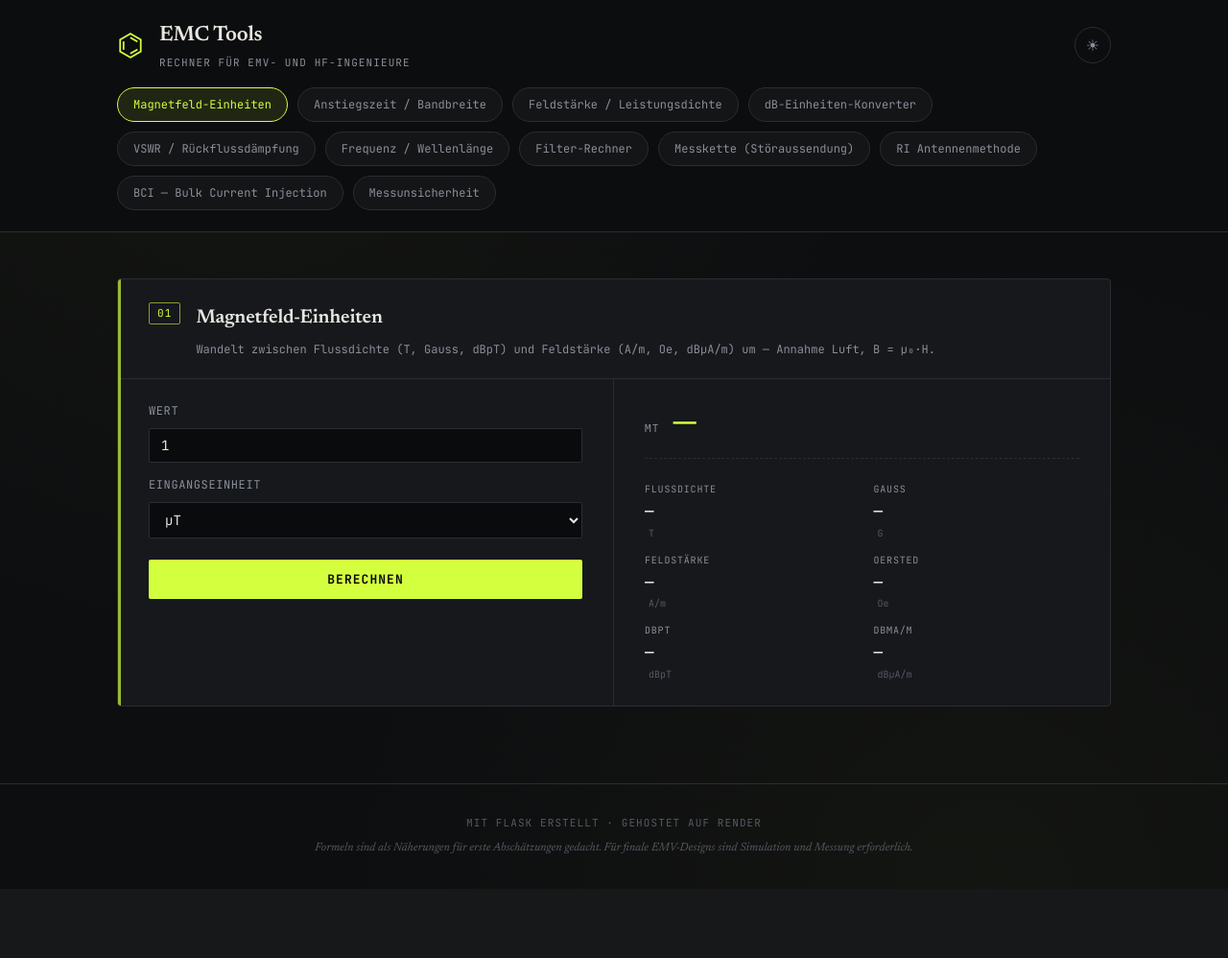
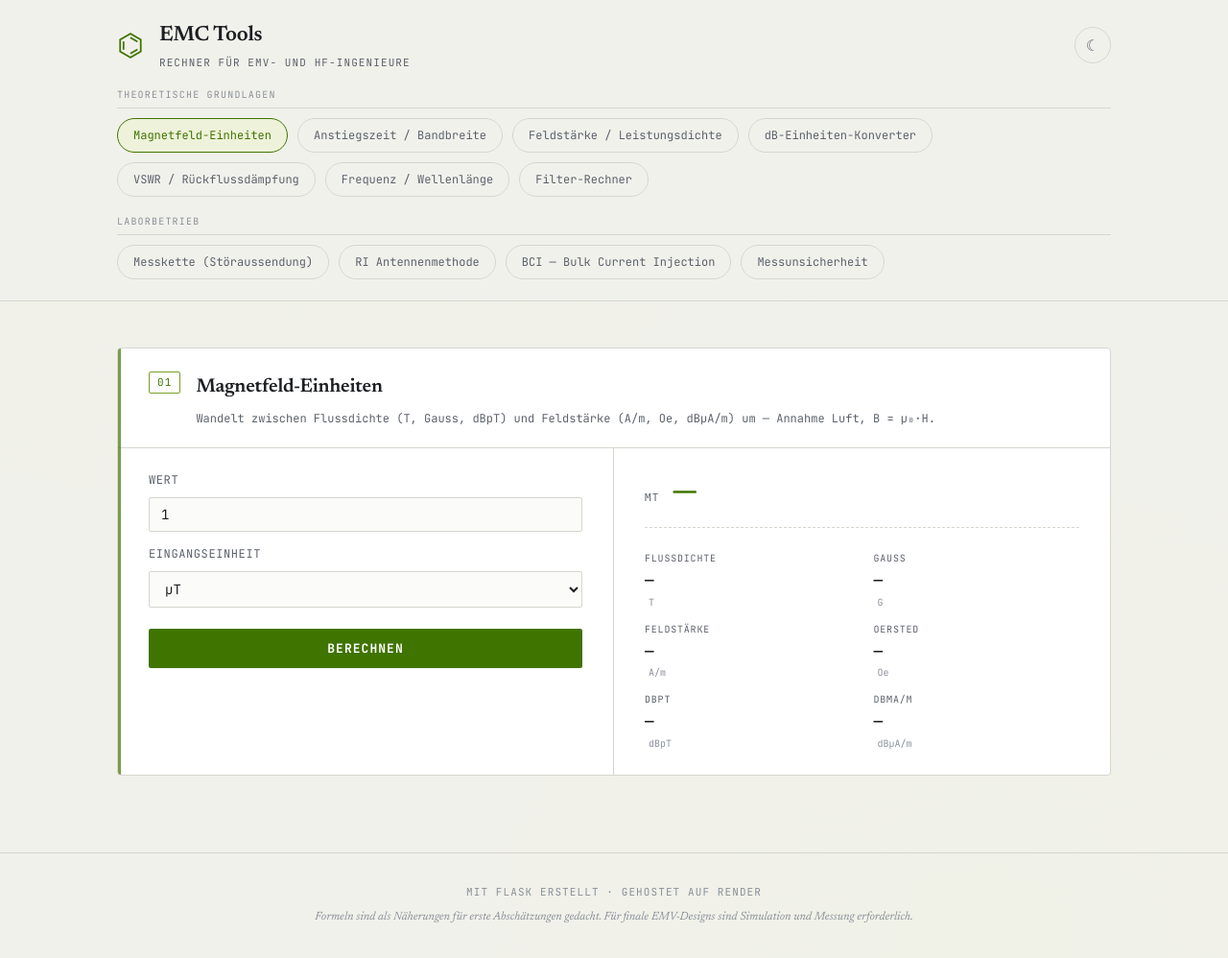
Before and after one commit to guanglingren/111000-emc, a Flask app: page / in a window 1280 px wide. Shown: the whole page at 96% size. Before the commit the page ends 889 px from the top, so only its background shows below. Run offline with Flask 3, Linux system fonts and the light colour scheme.

Commit message:
Group tools by category, fix unit casing, default to light theme
- Stop uppercasing input unit labels so V/m, mA, dBµV render correctly
- Group calculators into "Theoretische Grundlagen" and "Laborbetrieb"
  with category headers in the navigation
- Enlarge fonts in the Messkette / RI / BCI block diagrams
- Default to the light theme when no preference is stored

Co-Authored-By: Claude Opus 4.7 <noreply@anthropic.com>

```diff
--- a/static/style.css
+++ b/static/style.css
@@ -185,6 +185,21 @@ body {
   background: rgba(212, 255, 63, 0.1);
 }
 
+.tab-cat {
+  flex: 1 1 100%;
+  font-size: 10px;
+  letter-spacing: 0.12em;
+  text-transform: uppercase;
+  color: var(--text-faint);
+  margin: 8px 0 0;
+  padding-bottom: 5px;
+  border-bottom: 1px solid var(--border);
+}
+
+.tab-cat:first-child {
+  margin-top: 0;
+}
+
 .card.hidden,
 [data-db-fields].hidden {
   display: none;
@@ -292,6 +307,7 @@ main {
   right: 12px;
   bottom: 9px;
   font-style: normal;
+  text-transform: none;
   color: var(--text-faint);
   font-size: 11px;
   pointer-events: none;
--- a/templates/index.html
+++ b/templates/index.html
@@ -7,13 +7,14 @@
 <link rel="preconnect" href="https://fonts.googleapis.com">
 <link rel="preconnect" href="https://fonts.gstatic.com" crossorigin>
 <link href="https://fonts.googleapis.com/css2?family=JetBrains+Mono:wght@400;500;700&family=Newsreader:ital,wght@0,400;0,600;1,400&display=swap" rel="stylesheet">
-<link rel="stylesheet" href="{{ url_for('static', filename='style.css') }}?v=12">
+<link rel="stylesheet" href="{{ url_for('static', filename='style.css') }}?v=13">
 <script>
   (function () {
+    var t = "light";
     try {
-      var t = localStorage.getItem("emc-theme");
-      if (t) document.documentElement.dataset.theme = t;
+      t = localStorage.getItem("emc-theme") || "light";
     } catch (e) {}
+    document.documentElement.dataset.theme = t;
   })();
 </script>
 </head>
@@ -524,13 +525,25 @@ function goHome() {
   window.scrollTo(0, 0);
 }
 
-cards.forEach(card => {
+const navCategories = [
+  {key: "basics", label: "Theoretische Grundlagen"},
+  {key: "lab", label: "Laborbetrieb"},
+];
+navCategories.forEach(cat => {
+  const matching = cards.filter(c => c.dataset.category === cat.key);
+  if (!matching.length) return;
+  const head = document.createElement("div");
+  head.className = "tab-cat";
+  head.textContent = cat.label;
+  tabNav.append(head);
+  matching.forEach(card => {
     const btn = document.createElement("button");
     btn.type = "button";
     btn.dataset.card = card.id;
     btn.textContent = card.querySelector(".card-head h2").textContent;
     btn.addEventListener("click", () => openCard(card.id));
     tabNav.append(btn);
+  });
 });
 if (cards.length) showCard(cards[0].id);
 document.body.dataset.view = "home";
@@ -631,11 +644,11 @@ function blockRow(ctx, c, blocks, W, y) {
     ctx.fillStyle = c.bg; ctx.strokeStyle = c.dim; ctx.lineWidth = 1.4;
     ctx.fillRect(x, y, bw, bh); ctx.strokeRect(x, y, bw, bh);
     ctx.textAlign = "center";
-    ctx.fillStyle = c.dim; ctx.font = "10px monospace";
-    ctx.fillText(b.t, x + bw / 2, y + 17);
+    ctx.fillStyle = c.dim; ctx.font = "12px monospace";
+    ctx.fillText(b.t, x + bw / 2, y + 16);
     if (b.v) {
-      ctx.fillStyle = c.accent; ctx.font = "11px monospace";
-      ctx.fillText(b.v, x + bw / 2, y + 31);
+      ctx.fillStyle = c.accent; ctx.font = "12px monospace";
+      ctx.fillText(b.v, x + bw / 2, y + 32);
     }
     if (i < n - 1) {
       const ax = x + bw, ax2 = ax + gap;
@@ -744,25 +757,25 @@ function drawChain(panel, result) {
   const W = canvas.width, H = canvas.height;
   ctx.clearRect(0, 0, W, H);
 
-  ctx.fillStyle = c.dim; ctx.font = "11px monospace"; ctx.textAlign = "left";
+  ctx.fillStyle = c.dim; ctx.font = "12px monospace"; ctx.textAlign = "left";
   ctx.fillText(result.result_label.toUpperCase(), 16, 24);
-  ctx.fillStyle = c.accent; ctx.font = "600 25px monospace";
-  ctx.fillText(result.result + " " + result.result_unit, 16, 50);
-  ctx.fillStyle = c.faint; ctx.font = "11px monospace";
-  ctx.fillText("(" + result.result_linear + " " + result.result_linear_unit + ")", 16, 70);
+  ctx.fillStyle = c.accent; ctx.font = "600 26px monospace";
+  ctx.fillText(result.result + " " + result.result_unit, 16, 51);
+  ctx.fillStyle = c.faint; ctx.font = "12px monospace";
+  ctx.fillText("(" + result.result_linear + " " + result.result_linear_unit + ")", 16, 71);
 
   const first = result.mode === "radiated" ? "Antenne" : "LISN";
   blockRow(ctx, c, [
     {t: first, v: "+" + result.factor},
     {t: "Kabel", v: "+" + result.cable},
-    {t: "Vorverst.", v: "−" + result.preamp},
-    {t: "Dämpfung", v: "+" + result.atten},
-    {t: "Empfänger", v: result.v_rx + ""},
+    {t: "Vorv.", v: "−" + result.preamp},
+    {t: "Dämpf.", v: "+" + result.atten},
+    {t: "Empf.", v: result.v_rx + ""},
   ], W, 110);
 
-  ctx.fillStyle = c.faint; ctx.font = "10px monospace"; ctx.textAlign = "left";
-  ctx.fillText("EUT ▸", 16, 102);
-  ctx.fillText("dB-Beiträge unter den Blöcken", 16, 174);
+  ctx.fillStyle = c.faint; ctx.font = "11px monospace"; ctx.textAlign = "left";
+  ctx.fillText("EUT ▸", 16, 100);
+  ctx.fillText("dB-Beiträge unter den Blöcken", 16, 176);
 
   setReadout(canvas, `${result.result_label} = Empfänger + Faktor + Kabel + Dämpfung − Vorverstärker = ${result.result} ${result.result_unit}`);
 }
@@ -774,15 +787,15 @@ function drawRI(panel, result) {
   const W = canvas.width, H = canvas.height;
   ctx.clearRect(0, 0, W, H);
 
-  ctx.fillStyle = c.dim; ctx.font = "11px monospace"; ctx.textAlign = "left";
+  ctx.fillStyle = c.dim; ctx.font = "12px monospace"; ctx.textAlign = "left";
   ctx.fillText("BENÖTIGTE VERSTÄRKERLEISTUNG", 16, 24);
-  ctx.fillStyle = c.accent; ctx.font = "600 25px monospace";
-  ctx.fillText(result.p_amp_w + " W", 16, 50);
-  ctx.fillStyle = c.faint; ctx.font = "11px monospace";
-  ctx.fillText("= " + result.p_amp_dbm + " dBm  ·  netto " + result.p_net_w + " W an der Antenne", 16, 70);
+  ctx.fillStyle = c.accent; ctx.font = "600 26px monospace";
+  ctx.fillText(result.p_amp_w + " W", 16, 51);
+  ctx.fillStyle = c.faint; ctx.font = "12px monospace";
+  ctx.fillText("= " + result.p_amp_dbm + " dBm  ·  netto " + result.p_net_w + " W", 16, 71);
 
   blockRow(ctx, c, [
-    {t: "Verstärker", v: result.p_amp_dbm + " dBm"},
+    {t: "Verst.", v: result.p_amp_dbm + " dBm"},
     {t: "Kabel", v: "−" + result.cable + " dB"},
     {t: "Antenne", v: result.gain + " dBi"},
     {t: "E-Feld", v: result.e_target + " V/m"},
@@ -799,17 +812,17 @@ function drawBCI(panel, result) {
   const W = canvas.width, H = canvas.height;
   ctx.clearRect(0, 0, W, H);
 
-  ctx.fillStyle = c.dim; ctx.font = "11px monospace"; ctx.textAlign = "left";
+  ctx.fillStyle = c.dim; ctx.font = "12px monospace"; ctx.textAlign = "left";
   ctx.fillText("BENÖTIGTE VORLAUFLEISTUNG", 16, 24);
-  ctx.fillStyle = c.accent; ctx.font = "600 25px monospace";
-  ctx.fillText(result.power_w + " W", 16, 50);
-  ctx.fillStyle = c.faint; ctx.font = "11px monospace";
-  ctx.fillText("= " + result.power_dbm + " dBm  ·  " + result.current_dbua + " dBµA  ·  Monitor " + result.monitor_dbuv + " dBµV", 16, 70);
+  ctx.fillStyle = c.accent; ctx.font = "600 26px monospace";
+  ctx.fillText(result.power_w + " W", 16, 51);
+  ctx.fillStyle = c.faint; ctx.font = "12px monospace";
+  ctx.fillText("= " + result.power_dbm + " dBm  ·  " + result.current_dbua + " dBµA", 16, 71);
 
   blockRow(ctx, c, [
-    {t: "Verstärker", v: result.power_dbm + " dBm"},
-    {t: "Injekt.-Zange", v: result.current_ma + " mA"},
-    {t: "Kabelbaum", v: result.r + " Ω"},
+    {t: "Verst.", v: result.power_dbm + " dBm"},
+    {t: "Zange", v: result.current_ma + " mA"},
+    {t: "Kabel", v: result.r + " Ω"},
     {t: "EUT", v: ""},
   ], W, 108);
 
```
Also changed, not shown: other parts of templates/index.html (+11 -11 lines). Lines whose indentation alone changed are shown as unchanged.
